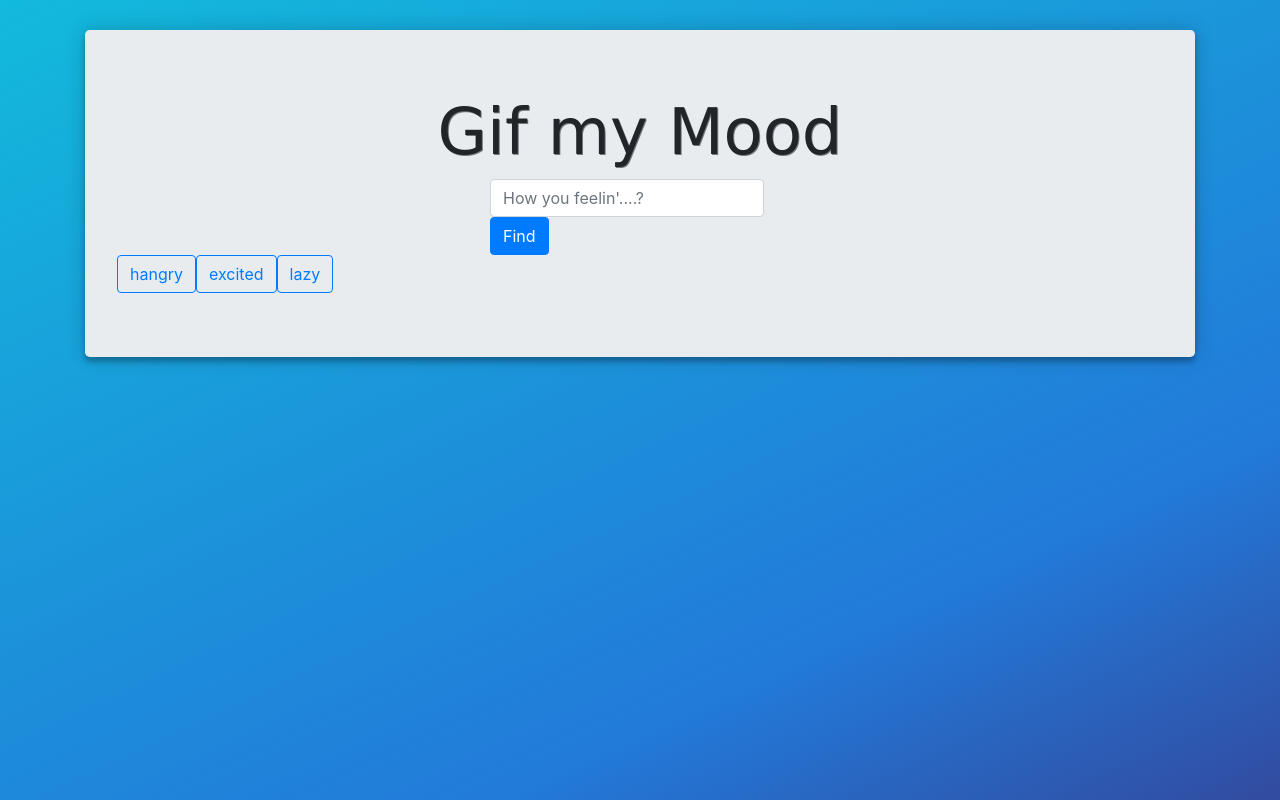
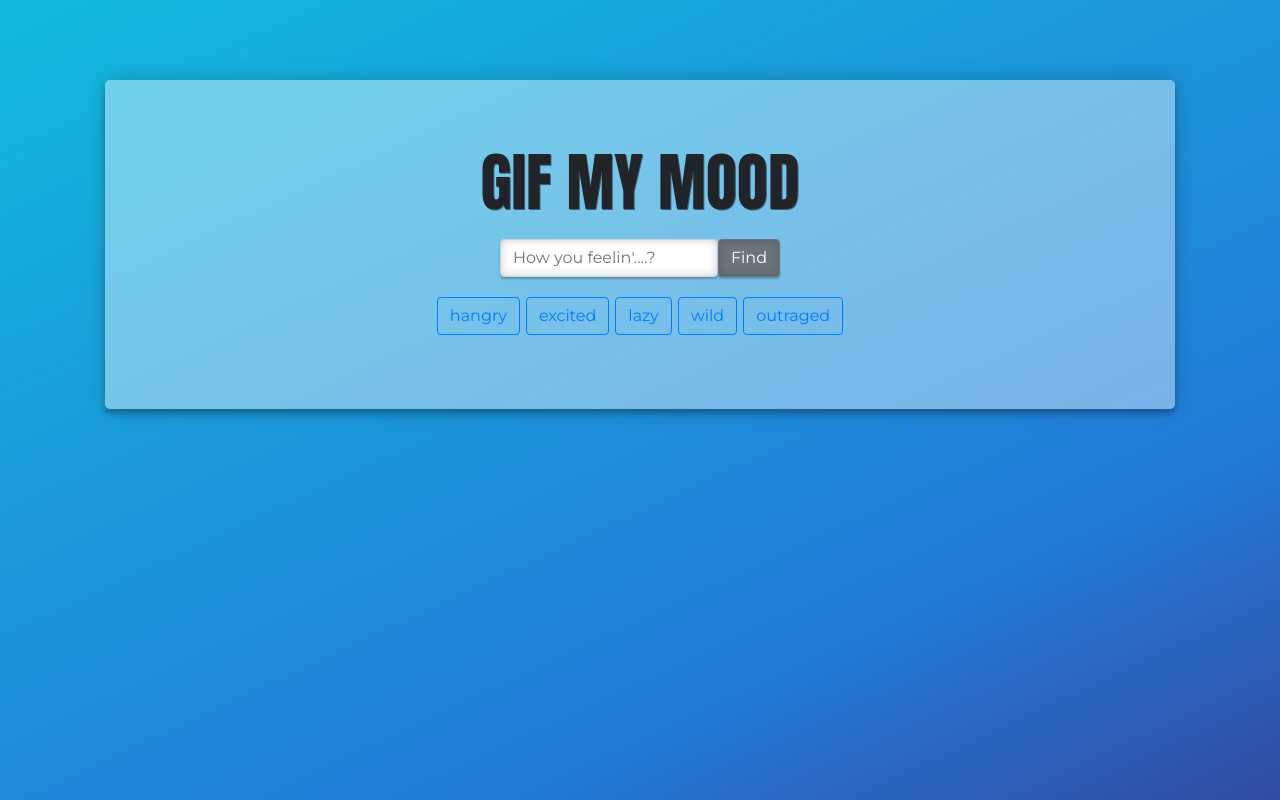
Before and after one commit to kkasperek/GifTastic-WebPage, a plain HTML site: page index.html in a window 1280 px wide. Drawn offline with nearby package versions, Linux system fonts and the light colour scheme; a web font is replaced by a local one.

Commit message:
it works finally

```diff
--- a/assets/css/style.css
+++ b/assets/css/style.css
@@ -11,32 +11,45 @@ html {
 }
 body {
     background-color: initial !important;
+    font-family: 'Montserrat', sans-serif !important;
 }
-.genBox {
-    margin-bottom: 20px;
+.wrapper {
+    margin: 80px 20px 0px;
 }
-.jumbotron {
-    margin-top: 30px;
+
+ /* align content center */
+.center-box {
+    display: inline-flex;
+    margin: 10px auto;
+    width: 100%;
+    align-items: center;
+    justify-content: center;
+}
+/* jumbotron content box */
+#jumbotron {
+    margin-top: 20px;
+    background-color: rgba(255, 255, 255, 0.4);
     box-shadow: 0 0 20px 0 rgba(0, 0, 0, 0.2), 0 5px 5px 0 rgba(0, 0, 0, 0.24);
 }
+
 /* header */
 .title {
-    font-family: 'Bungee Inline', cursive;
+    font-family: 'Anton', sans-serif;
     font-size: 4em;
     text-align: center;
-    text-shadow: 1px 1px 0px rgba(0,0,0,0.5);
+    text-transform: uppercase;
+    text-shadow: 1px 1px 0px rgba(0, 0, 0, 0.5);
 }
 
 /* search form */
-#searchBox {
-    display: block;
-    margin: 0 auto;
-    width: 300px;
+.search {
+    box-shadow: inset 0 0 10px 0 rgba(0, 0, 0, 0.2), 0 2px 2px 0 rgba(0, 0, 0, 0.24) !important;
 }
-#searchForm {
-    display: inline-block;
-    width: 100%;
+/* search buttons */
+.mood {
+    margin: 0 3px;
 }
+
 /* giphys */
 #giphys {
     margin-top: 40px;
--- a/assets/javascript/giphyAPI.js
+++ b/assets/javascript/giphyAPI.js
@@ -3,14 +3,25 @@
 // xhr.done(function(data) { console.log("success got data", data); });
 // Api Key: ozYjj30TGARmf8tnRHcv4f4bLKCjhosB
 
-var topics = ['hangry', 'excited', 'lazy'];   //inital array of topics
+var topics = ['hangry', 'excited', 'lazy', 'wild', 'outraged'];   //inital array of topics
+var k = $("<div>").addClass('hello').attr('data-name', 'world');
+console.log(k[0].dataset.name);
+
+// add data-name attribute to search results
+//var searchResult;
 
 $(document).ready(function () {
 
     // Call Giphy API
     function getGifs() {
+        // set the search term to the value input by the user
         var searchName = $(this).attr("data-name");
-        var queryURL = "https://api.giphy.com/v1/gifs/search?q=" + searchName + "&api_key=ozYjj30TGARmf8tnRHcv4f4bLKCjhosB&limit=3&offset=1";
+        if (searchName === undefined){
+            searchName = searchResult;
+        }
+
+        var queryURL = "https://api.giphy.com/v1/gifs/search?q=" + searchName + "&api_key=ozYjj30TGARmf8tnRHcv4f4bLKCjhosB&limit=10&offset=0";
+        console.log(searchName);
 
         $.ajax({
             url: queryURL,
@@ -38,20 +49,6 @@ $(document).ready(function () {
 
         });
     }
-    // on click of the search button, call function that saves text input
-    $("#searchButton").on("click", function (event) {
-        event.preventDefault();                                //prevents page from refreshing
-
-        var searchResult = $("#searchInput").val().trim();    //grab the text entered into the form
-        console.log("input: " + searchResult);
-
-        topics.push(searchResult);
-        console.log(topics);
-        getGifs(searchResult);
-        displayButtons();
-
-    });
-
 
     // Display gif data
     function displayButtons() {
@@ -69,9 +66,41 @@ $(document).ready(function () {
         }
     }
 
+
+    // on click of the search button, call function that saves text input
+    $("#searchButton").on("click", function (event) {
+        event.preventDefault();                                //prevents page from refreshing
+
+        searchResult = $("#searchInput").val().trim();    //grab the text entered into the form
+        console.log("input: " + searchResult);
+
+        topics.push(searchResult);
+        console.log(topics);
+
+
+        getGifs(searchResult);
+        displayButtons();
+    });
+    //pause gif
+    // $('.mood').mouseover(function(){
+    //     let state = $(this).attr("data-state");
+    //     if (state === 'still'){
+    //         const url = $(this).attr("data-animate");
+    //         $(this).attr("src", url);
+    //         $(this).attr("data-state", 'animate');
+    //         console.log(state);
+
+    //       }
+    //       else if (state === 'animate') {
+    //         const url = $(this).attr("data-still");
+    //         $(this).attr("src", url);
+    //         $(this).attr("data-state", 'still');
+    //         console.log(state);
+    //       }
+    // });
+
+
     $(document).on("click", ".mood", getGifs);
-    //console.log(searchResult);
-
 
     // Calling the displayButtons function to display the intial buttons
     displayButtons();
--- a/index.html
+++ b/index.html
@@ -7,7 +7,7 @@
     <title>GifTastic Web App</title>
     <meta name="viewport" content="width=device-width, initial-scale=1">
 
-    <link href="https://fonts.googleapis.com/css?family=Bungee+Inline" rel="stylesheet">
+    <link href="https://fonts.googleapis.com/css?family=Anton|Montserrat" rel="stylesheet">
     <link rel="stylesheet" type="text/css" media="screen" href="assets/css/style.css" />
     <link rel="stylesheet" href="https://stackpath.bootstrapcdn.com/bootstrap/4.1.3/css/bootstrap.min.css" integrity="sha384-MCw98/SFnGE8fJT3GXwEOngsV7Zt27NXFoaoApmYm81iuXoPkFOJwJ8ERdknLPMO"
         crossorigin="anonymous">
@@ -17,7 +17,7 @@
 <body>
     <div class="container">
         <div class="wrapper">
-            <div class="jumbotron">
+            <div id="jumbotron" class="jumbotron">
 
                 <!-- header -->
                 <div id="header" class="row ">
@@ -29,19 +29,19 @@
                 <!-- search form -->
                 <div class="row">
                     <div class="col-md-12">
-                        <div id="searchBox">
+                        <div id="searchBox" class="center-box">
                             <form id="searchForm" class="form-inline">
-                                <input id="searchInput" type="text" class="form-control" placeholder="How you feelin'....?">
-                                <button id="searchButton" type="submit" class="btn btn-primary">Find</button>
+                                <input id="searchInput" type="text" class="form-control search" placeholder="How you feelin'....?" data-name="">
+                                <button id="searchButton" type="submit" class="btn btn-secondary search">Find</button>
                             </form>
                         </div>
                     </div>
                 </div>
 
                 <!-- searches buttons added here -->
-                <div class="row">
+                <div id="searchRow" class="row">
                     <div class="col-md-12">
-                        <div id="addTopics"></div>
+                        <div id="addTopics" class="center-box"></div>
                     </div>
                 </div>
 
```
Also changed, not shown: 1 other file.
